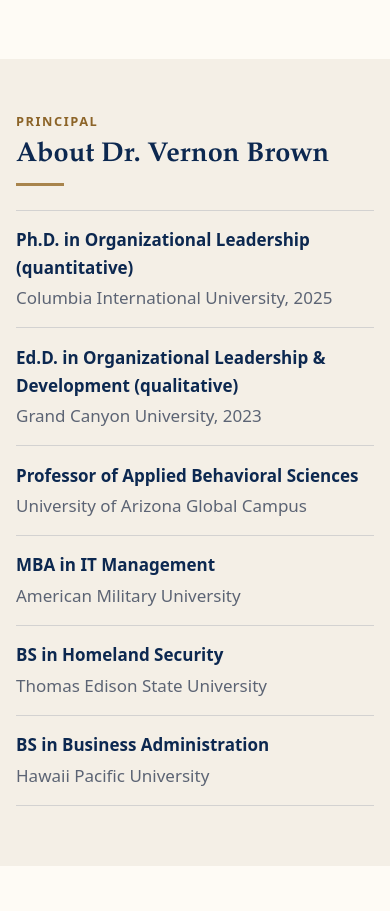
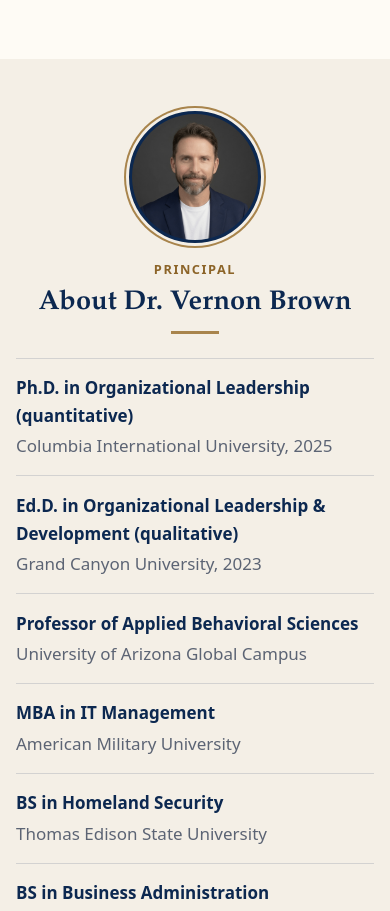
Before and after one commit to atidbit/vebro, a plain HTML site: page vbrg/index.html in a window 390 px wide. Shown: the part 1210-2121 px from the top of the page. Drawn offline with Linux system fonts and the light colour scheme.

Commit message:
VBRG: add headshot beside the About heading. (#37)
Uses the same portrait file as vern.in, unchanged, sized with CSS.

Co-authored-by: Web Design <webdesign@local>

```diff
--- a/vbrg/assets/css/site.css
+++ b/vbrg/assets/css/site.css
@@ -233,6 +233,7 @@ a:hover {
 /* Sections */
 .band {
   padding: 3.25rem 0 3.75rem;
+  scroll-margin-top: 5.5rem;
 }
 
 .band-alt {
@@ -304,6 +305,34 @@ h2::after {
 }
 
 /* About */
+.about-intro {
+  display: flex;
+  align-items: center;
+  gap: 1.35rem 1.6rem;
+  margin-bottom: 1.35rem;
+}
+
+.about-photo {
+  display: block;
+  flex: 0 0 auto;
+  width: 11.25rem; /* 180px */
+  height: 11.25rem;
+  object-fit: cover;
+  object-position: center 20%;
+  border-radius: 50%;
+  border: 3px solid var(--navy);
+  box-shadow: 0 0 0 3px var(--cream-alt), 0 0 0 5px var(--gold);
+  background: var(--navy);
+}
+
+.about-heading {
+  min-width: 0;
+}
+
+.about-heading h2 {
+  margin-bottom: 0;
+}
+
 .creds {
   list-style: none;
   margin: 0;
@@ -359,6 +388,22 @@ h2::after {
 }
 
 @media (max-width: 720px) {
+  .about-intro {
+    flex-direction: column;
+    text-align: center;
+    gap: 1rem;
+    margin-bottom: 1.5rem;
+  }
+
+  .about-photo {
+    width: 8.25rem; /* 132px */
+    height: 8.25rem;
+  }
+
+  .about-heading h2::after {
+    margin-inline: auto;
+  }
+
   .service-grid {
     grid-template-columns: 1fr;
   }
--- a/vbrg/index.html
+++ b/vbrg/index.html
@@ -68,8 +68,13 @@
 
     <section id="about" class="band band-alt" aria-labelledby="about-title">
       <div class="wrap wrap-narrow">
-        <p class="eyebrow">Principal</p>
-        <h2 id="about-title">About Dr. Vernon Brown</h2>
+        <div class="about-intro">
+          <img class="about-photo" src="/vbrg/assets/img/headshot.png" alt="Dr. Vernon Brown" width="400" height="400" loading="lazy">
+          <div class="about-heading">
+            <p class="eyebrow">Principal</p>
+            <h2 id="about-title">About Dr. Vernon Brown</h2>
+          </div>
+        </div>
         <ul class="creds">
           <li>
             <span class="cred-award">Ph.D. in Organizational Leadership (quantitative)</span>
```
Also changed, not shown: vbrg/assets/img/headshot.png (added).
